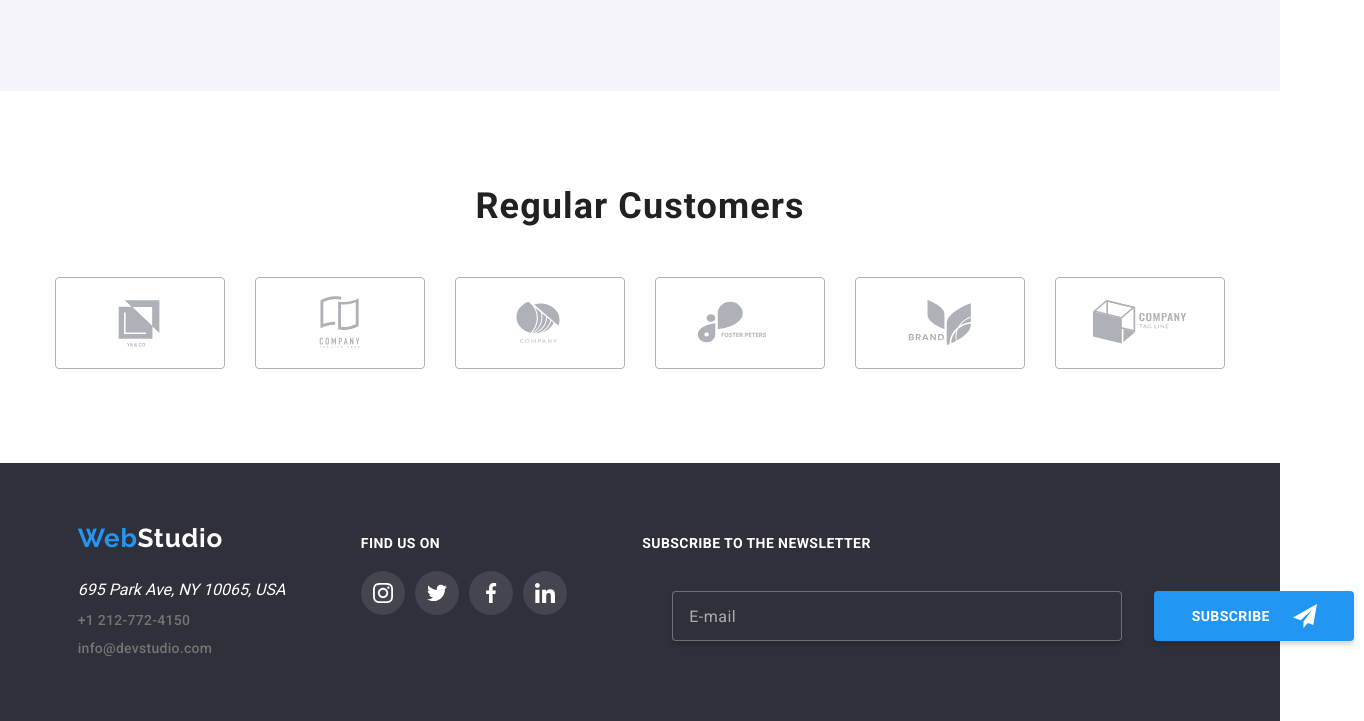
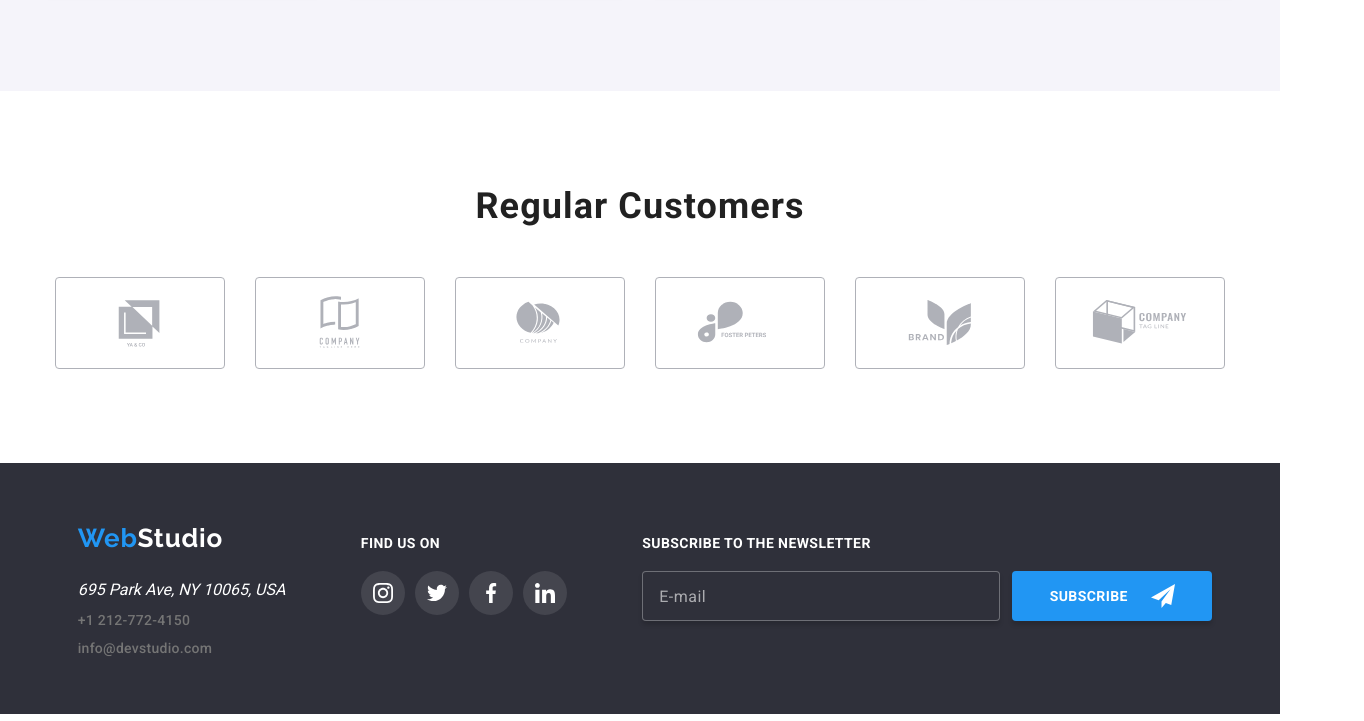
Before and after one commit to Tumoji/goit-markup-hw-08, a plain HTML site: page index.html in a window 1280 px wide. Shown: the part 2237-2958 px from the top of the page, 1364 px wide, since content can reach past the window. Drawn offline with Linux system fonts and the light colour scheme.

Commit message:
added responsive design to footer

```diff
--- a/css/styles.css
+++ b/css/styles.css
@@ -554,12 +554,13 @@ button:focus {
 .footer-adress {
   display: flex;
   flex-direction: column;
-  padding: 60px 0 60px 10px;
+  padding: 60px 0 0 10px;
+  align-items: center;
 }
 .footer-social-links {
   display: flex;
   flex-direction: column;
-  padding: 72px 20px 60px 20px;
+  padding: 72px 20px 0 20px;
 }
 .footer-social-links h4 {
   color: #fff;
@@ -570,6 +571,7 @@ button:focus {
   letter-spacing: 0.42px;
   text-transform: uppercase;
   margin: 0;
+  text-align: center;
 }
 address {
   color: #fff;
@@ -709,6 +711,7 @@ footer div .contact.mail {
   align-items: center;
   transition: transform 200ms ease;
   pointer-events: auto;
+  padding: 20px;
 }
 
 .modal-content {
@@ -719,7 +722,7 @@ footer div .contact.mail {
   width: 50%;
   margin: 0 auto;
   width: 528px;
-  height: 581px;
+  height: 620px;
   position: relative;
 }
 
@@ -925,7 +928,8 @@ footer div .contact.mail {
   display: flex;
   flex-direction: column;
   width: 100vw;
-  align-items: center;
+  padding-top: 60px;
+
 }
 
 .form-footer-group {
@@ -970,6 +974,7 @@ footer div .contact.mail {
   line-height: normal;
   letter-spacing: 0.42px;
   text-transform: uppercase;
+  text-align: center;
 }
 
 .form-footer-group input:focus,
@@ -1016,6 +1021,10 @@ footer div .contact.mail {
     width: 450px;
   }
 
+  .modal-content {
+    height: 581px;
+  }
+
 }
 
 @media (min-width: 1200px) {
@@ -1030,14 +1039,31 @@ footer div .contact.mail {
     padding-top: 72px;
     width: 570px;
     align-items: baseline;
+    padding-bottom: 93px;
   }
   .form-footer-group {
     flex-direction: row;
+    padding: 0;
   }
+
+  .form-footer-group input {
+    width: 358px;
+    margin: 0;
+  }
+
+  .footer-adress {
+    align-items: baseline;
+  }
+
+  .footer-social-links h4 {
+    text-align: left;
+  }
+
   .images-section {
     display: flex;
     justify-content: center;
     flex-wrap: wrap;
     width: 1200px;
   }
+
 }
```
